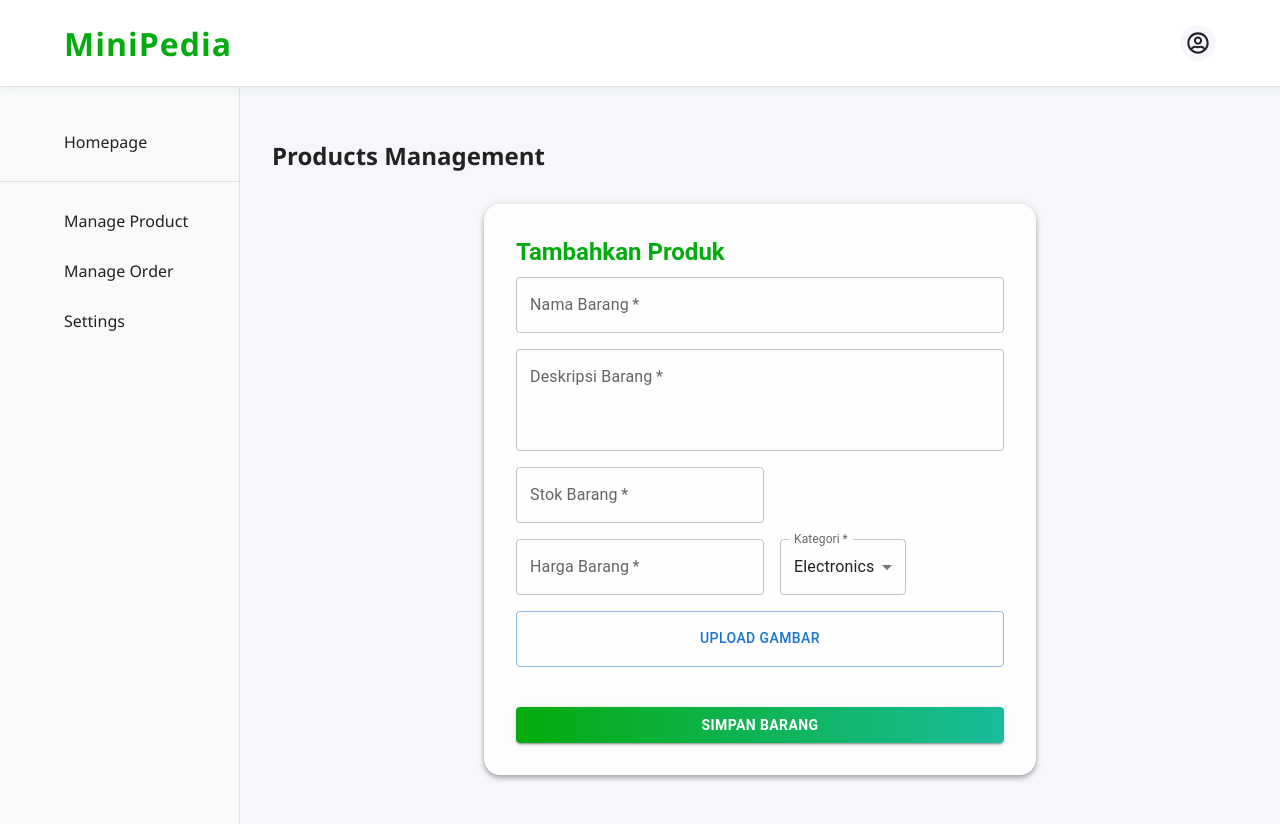
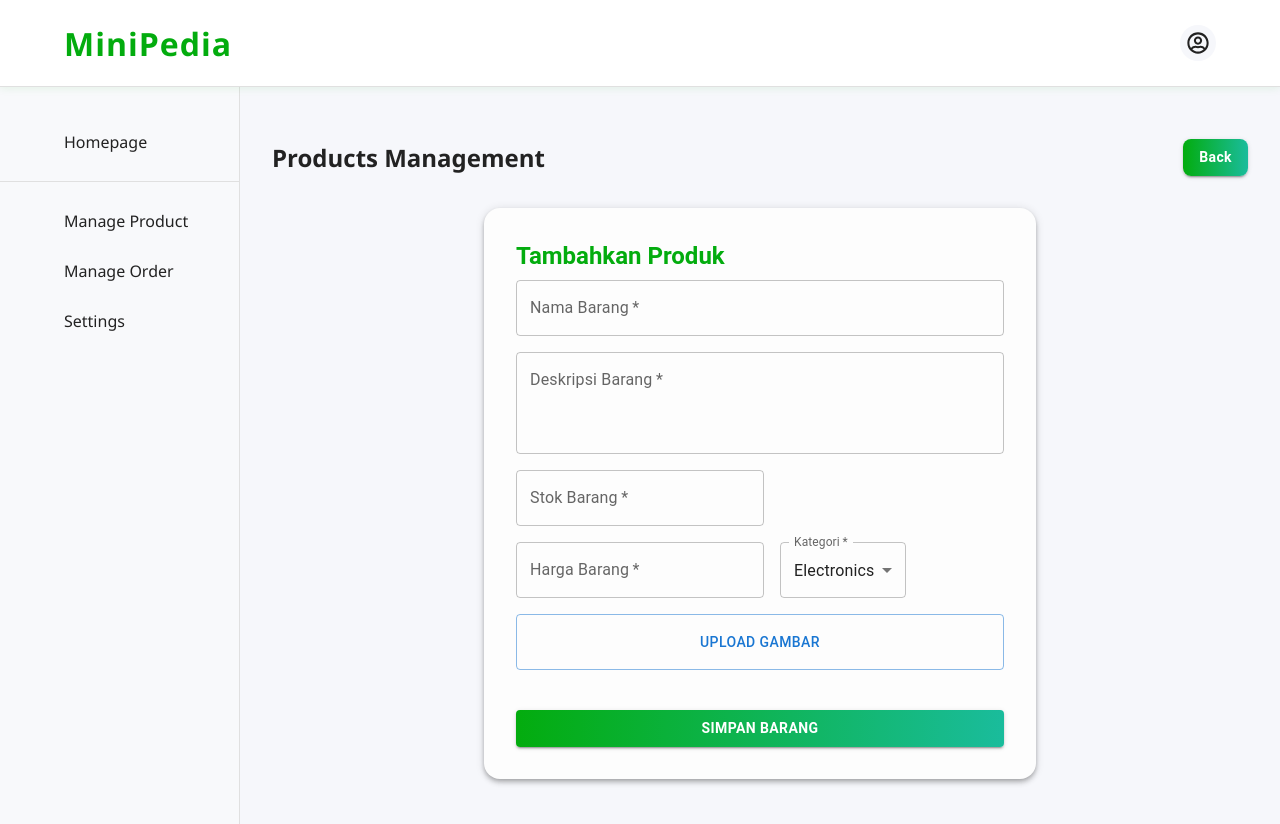
Before and after one commit to foxsroot/Minipedia, a React (Vite) app in the folder frontend/: page /add-product in a window 1280 px wide. Shown: the top 824 px of the page. Built offline with nearby package versions, Linux system fonts and the light colour scheme; some icons are missing.

Commit message:
add back button and navigation flow

```diff
--- a/frontend/src/pages/RegisterProduct.tsx
+++ b/frontend/src/pages/RegisterProduct.tsx
@@ -119,8 +119,25 @@ const handleSubmit = async (e: React.FormEvent) => {
     <div style={{ display: "flex" }}>
       <SellerSidebar />
       <main style={{ flex: 1, padding: "2rem" }}>
-        <h2 style={{ fontWeight: 700, fontSize: "1.5rem", marginBottom: 24 }}>
+        <h2 style={{ fontWeight: 700, fontSize: "1.5rem", marginBottom: 24, display: 'flex', alignItems: 'center', justifyContent: 'space-between' }}>
           Products Management
+          <Button
+            variant="contained"
+            sx={{
+              ml: 2,
+              background: 'linear-gradient(90deg, #03ac0e 0%, #1abc9c 100%)',
+              fontWeight: 'bold',
+              color: 'white',
+              borderRadius: 2,
+              textTransform: 'none',
+              '&:hover': {
+                background: 'linear-gradient(90deg, #02940c 0%, #16a085 100%)'
+              }
+            }}
+            onClick={() => navigate('/manage-product')}
+          >
+            Back
+          </Button>
         </h2>
 
         <Container maxWidth="sm">
--- a/frontend/src/pages/RegisterToko.tsx
+++ b/frontend/src/pages/RegisterToko.tsx
@@ -5,7 +5,7 @@ const RegisterToko = () => {
   const [namaToko, setNamaToko] = useState("");
   const [lokasiToko, setLokasiToko] = useState("");
   const [message, setMessage] = useState("");
-
+  const navigate = useNavigate();
   const handleSubmit = async (e: React.FormEvent) => {
     e.preventDefault();
     try {
@@ -21,6 +21,7 @@ const RegisterToko = () => {
         setMessage("Toko berhasil didaftarkan!");
         setNamaToko("");
         setLokasiToko("");
+        navigate("/seller-homepage"); // Redirect to home or another page after successful registration
       } else {
         const data = await response.json();
         setMessage(data.message || "Gagal mendaftarkan toko.");
```
